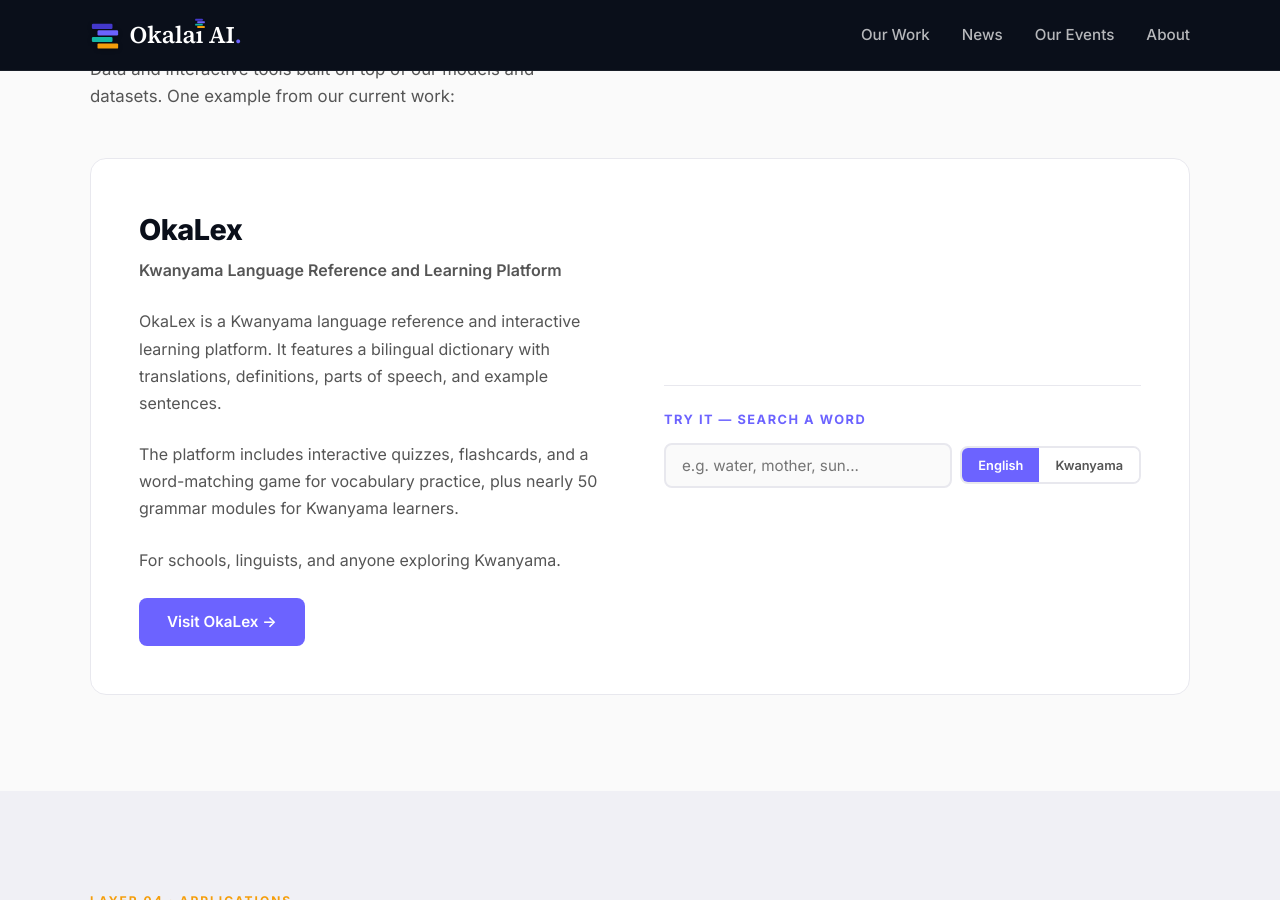
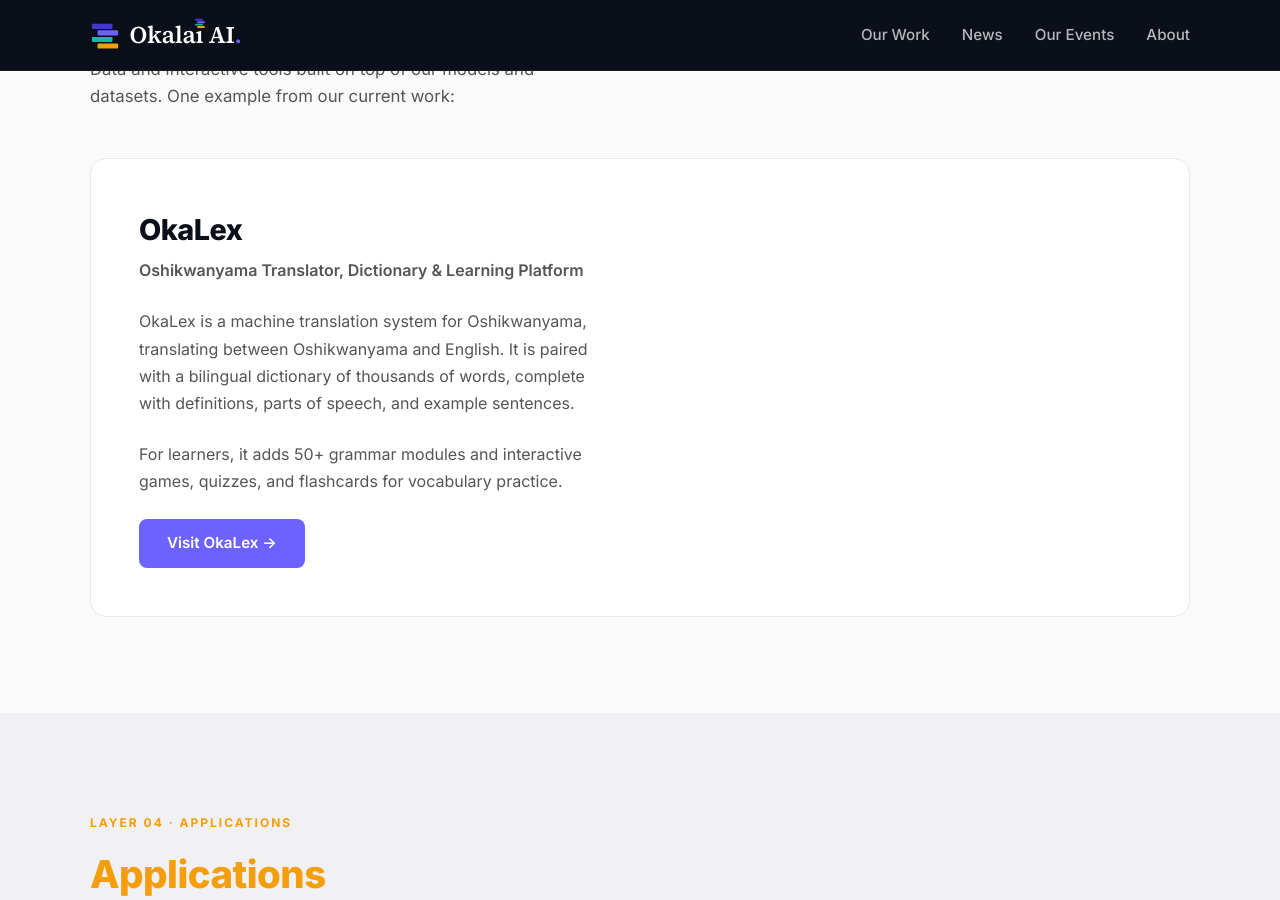
Before and after one commit to okalai-ai/okalai-site, a Jekyll site: the page built from index.md, in a window 1280 px wide and 900 px high, scrolled down 3623 px. Built offline with Jekyll 4.4.1, drawn with Linux system fonts in a browser that asks for light colours.

```diff
--- a/index.md
+++ b/index.md
@@ -217,31 +217,17 @@ title: Home
       <p class="section-desc">Data and interactive tools built on top of our models and datasets. One example from our current work:</p>
     </div>
 
-    <div id="okalex" class="product-card" data-sr>
+    <div id="okalex" class="product-card product-card--single" data-sr>
       <div class="product-info">
-        <h3>OkaLex</h3>
-        <p class="product-tagline">Kwanyama Language Reference and Learning Platform</p>
+        <h3><a href="https://okalex.org/" target="_blank" rel="noopener">OkaLex</a></h3>
+        <p class="product-tagline">Oshikwanyama Translator, Dictionary &amp; Learning Platform</p>
         <p>
-          OkaLex is a Kwanyama language reference and interactive learning platform. It features a bilingual dictionary with translations, definitions, parts of speech, and example sentences.
+          OkaLex is a machine translation system for Oshikwanyama, translating between Oshikwanyama and English. It is paired with a bilingual dictionary of thousands of words, complete with definitions, parts of speech, and example sentences.
         </p>
         <p>
-          The platform includes interactive quizzes, flashcards, and a word-matching game for vocabulary practice, plus nearly 50 grammar modules for Kwanyama learners.
-        </p>
-        <p>
-          For schools, linguists, and anyone exploring Kwanyama.
+          For learners, it adds 50+ grammar modules and interactive games, quizzes, and flashcards for vocabulary practice.
         </p>
         <a href="https://okalex.org/" class="btn btn-primary" target="_blank" rel="noopener">Visit OkaLex &rarr;</a>
-      </div>
-      <div class="try-it" data-sr>
-        <p class="try-it-label">Try it — search a word</p>
-        <div class="try-it-search">
-          <input type="text" id="okalex-search" placeholder="e.g. water, mother, sun..." autocomplete="off" />
-          <div class="try-it-toggle">
-            <button class="toggle-btn active" data-lang="en">English</button>
-            <button class="toggle-btn" data-lang="kw">Kwanyama</button>
-          </div>
-        </div>
-        <div id="okalex-results" class="try-it-results"></div>
       </div>
     </div>
   </div>
```
